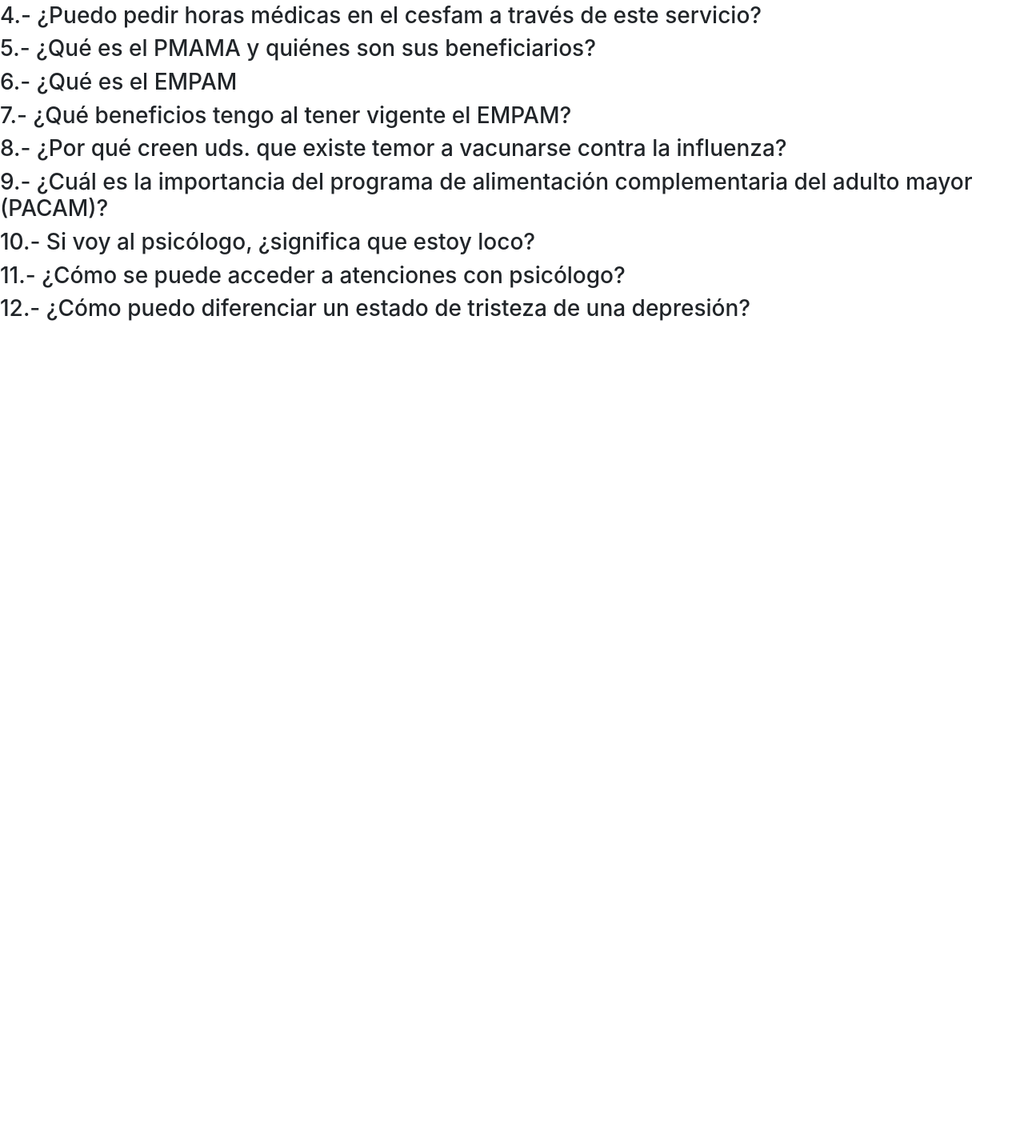
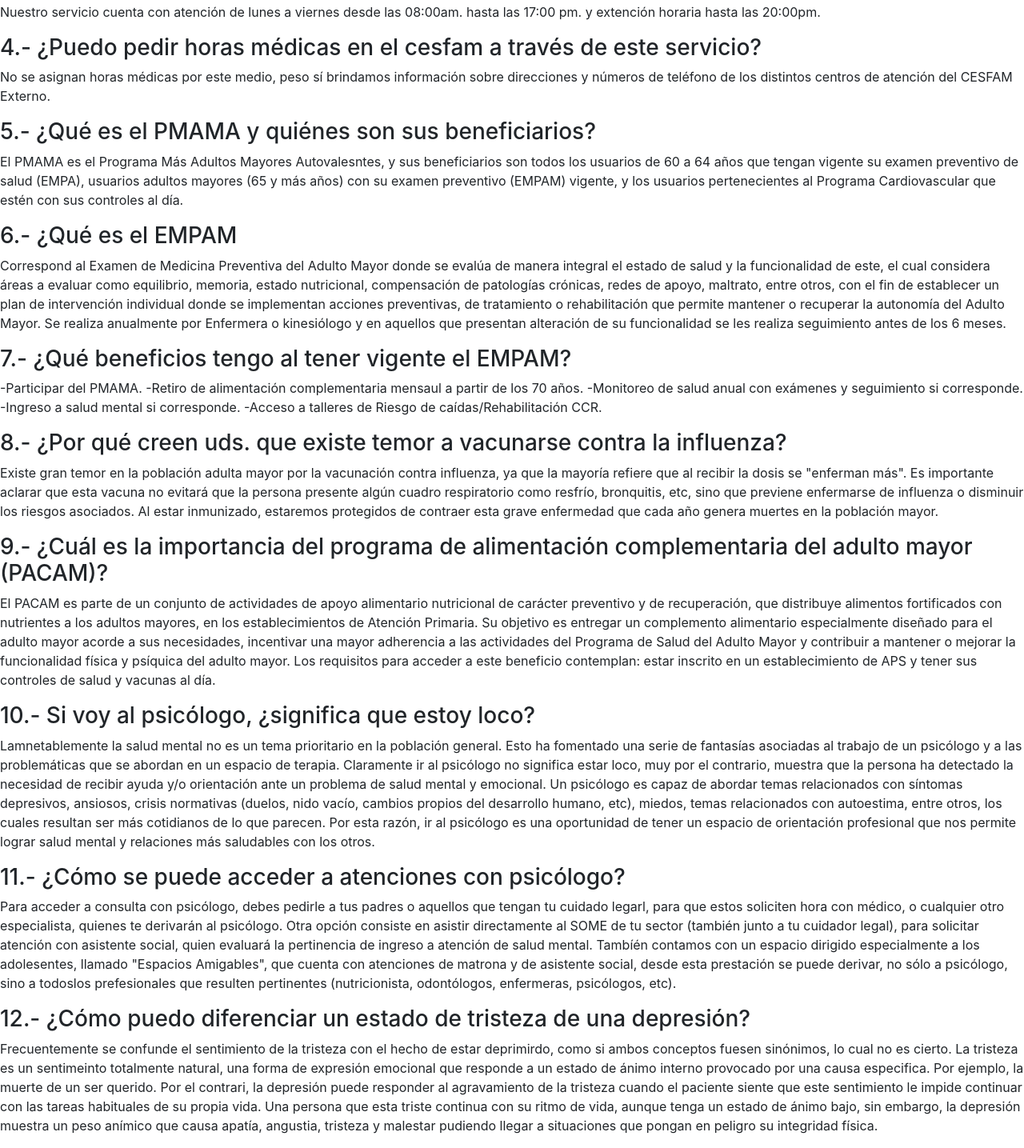
Before and after one commit to MasterH12/CESFAM-FRANCIA-VALDIVIA, a plain HTML site: page public/admin/Preguntas frecuentes.html in a window 1280 px wide. Shown: the part 322-1757 px from the top of the page at 80% size. Before the commit the page ends 800 px from the top, so only its background shows below. Drawn offline with nearby package versions, Linux system fonts and the light colour scheme.

Commit message:
preguntas frecuentes

```diff
--- a/public/admin/Preguntas frecuentes.html
+++ b/public/admin/Preguntas frecuentes.html
@@ -53,14 +53,34 @@
 		   	<h3>2.- ¿Qué tipo de profesionales atiende?</h3>
 		   	<p>El equipo está compuesto por profesionales de diversas áreas de la salud, como enfermeras/os, médicos, nutricionista y psicólogos que lo pueden orientar en las más variadas consultas en salud.</p>
 		   	<h3>3.- ¿Cuál es el horario de atención?</h3>
-
+		   	<p>Nuestro servicio cuenta con atención de lunes a viernes desde las 08:00am. hasta las 17:00 pm. y extención horaria hasta las 20:00pm.</p>
 		   	<h3>4.- ¿Puedo pedir horas médicas en el cesfam a través de este servicio?</h3>
+		   	<p>No se asignan horas médicas por este medio, peso sí brindamos información sobre direcciones y números de teléfono de los distintos centros de atención del CESFAM Externo.</p>
 		   	<h3>5.- ¿Qué es el PMAMA y quiénes son sus beneficiarios?</h3>
+		   	<p>El PMAMA es el Programa Más Adultos Mayores Autovalesntes, y sus beneficiarios son todos los usuarios de 60 a 64 años que tengan vigente su examen preventivo de salud (EMPA), usuarios adultos mayores (65 y más años) con su examen preventivo (EMPAM) vigente, y los usuarios pertenecientes al Programa Cardiovascular que estén con sus controles al día.</p>
 		   	<h3>6.- ¿Qué es el EMPAM</h3>
+		   	<p>Correspond al Examen de Medicina Preventiva del Adulto Mayor donde se evalúa de manera integral el estado de salud y la funcionalidad de este, el cual considera áreas a evaluar como equilibrio, memoria, estado nutricional, compensación de patologías crónicas, redes de apoyo, maltrato, entre otros, con el fin de establecer un plan de intervención individual donde se implementan acciones preventivas, de tratamiento o rehabilitación que permite mantener o recuperar la autonomía del Adulto Mayor. Se realiza anualmente por Enfermera o kinesiólogo y en aquellos que presentan alteración de su funcionalidad se les realiza seguimiento antes de los 6 meses.</p>
 		   	<h3>7.- ¿Qué beneficios tengo al tener vigente el EMPAM?</h3>
+		   	<p>-Participar del PMAMA.
+		   	   -Retiro de alimentación complementaria mensaul a partir de los 70 años.
+		   	   -Monitoreo de salud anual con exámenes y seguimiento si corresponde.
+		   	   -Ingreso a salud mental si corresponde.
+		   	   -Acceso a talleres de Riesgo de caídas/Rehabilitación CCR.</p>
 		   	<h3>8.- ¿Por qué creen uds. que existe temor a vacunarse contra la influenza?</h3>
+		   	<p>Existe gran temor en la población adulta mayor por la vacunación contra influenza, ya que la mayoría refiere que al recibir la dosis se "enferman más". Es importante aclarar que esta vacuna no evitará que la persona presente algún cuadro respiratorio como resfrío, bronquitis, etc, sino que previene enfermarse de influenza o disminuir los riesgos asociados.
+		   	Al estar inmunizado, estaremos protegidos de contraer esta grave enfermedad que cada año genera muertes en la población mayor.</p>
 		   	<h3>9.- ¿Cuál es la importancia del programa de alimentación complementaria del adulto mayor (PACAM)?</h3>
+		   	<p>El PACAM es parte de un conjunto de actividades de apoyo alimentario nutricional de carácter preventivo y de recuperación, que distribuye alimentos fortificados con nutrientes a los adultos mayores, en los establecimientos de Atención Primaria.
+		   	Su objetivo es entregar un complemento alimentario especialmente diseñado para el adulto mayor acorde a sus necesidades, incentivar una mayor adherencia a las actividades del Programa de Salud del Adulto Mayor y contribuir a mantener o mejorar la funcionalidad física y psíquica del adulto mayor.
+		   	Los requisitos para acceder a este beneficio contemplan: estar inscrito en un establecimiento de APS y tener sus controles de salud y vacunas al día.</p>
 		   	<h3>10.- Si voy al psicólogo, ¿significa que estoy loco?</h3>
+		   	<p>Lamnetablemente la salud mental no es un tema prioritario en la población general. Esto ha fomentado una serie de fantasías asociadas al trabajo de un psicólogo y a las problemáticas que se abordan en un espacio de terapia. Claramente ir al psicólogo no significa estar loco, muy por el contrario, muestra que la persona ha detectado la necesidad de recibir ayuda y/o orientación ante un problema de salud mental y emocional. Un psicólogo es capaz de abordar temas relacionados con síntomas depresivos, ansiosos, crisis normativas (duelos, nido vacío, cambios propios del desarrollo humano, etc), miedos, temas relacionados con autoestima, entre otros, los cuales resultan ser más cotidianos de lo que parecen. Por esta razón, ir al psicólogo es una oportunidad de tener un espacio de orientación profesional que nos permite lograr salud mental y relaciones más saludables con los otros.</p>
 		   	<h3>11.- ¿Cómo se puede acceder a atenciones con psicólogo?</h3>
+		   	<p>Para acceder a consulta con psicólogo, debes pedirle a tus padres o aquellos que tengan tu cuidado legarl, para que estos soliciten hora con médico, o cualquier otro especialista, quienes te derivarán al psicólogo.
+		   	Otra opción consiste en asistir directamente al SOME de tu sector (también junto a tu cuidador legal), para solicitar atención con asistente social, quien evaluará la pertinencia de ingreso a atención de salud mental.
+		   Tambíén contamos con un espacio dirigido especialmente a los adolesentes, llamado "Espacios Amigables", que cuenta con atenciones de matrona y de asistente social, desde esta prestación se puede derivar, no sólo a psicólogo, sino a todoslos prefesionales que resulten pertinentes (nutricionista, odontólogos, enfermeras, psicólogos, etc).</p>
 		   	<h3>12.- ¿Cómo puedo diferenciar un estado de tristeza de una depresión?</h3>
+		   	<p>Frecuentemente se confunde el sentimiento de la tristeza con el hecho de estar deprimirdo, como si ambos conceptos fuesen sinónimos, lo cual no es cierto.
+		   	La tristeza es un sentimeinto totalmente natural, una forma de expresión emocional que responde a un estado de ánimo interno provocado por una causa especifica. Por ejemplo, la muerte de un ser querido.
+		   Por el contrari, la depresión puede responder al agravamiento de la tristeza cuando el paciente siente que este sentimiento le impide continuar con las tareas habituales de su propia vida. Una persona que esta triste continua con su ritmo de vida, aunque tenga un estado de ánimo bajo, sin embargo, la depresión muestra un peso anímico que causa apatía, angustia, tristeza y malestar pudiendo llegar a situaciones que pongan en peligro su integridad física.</p>
 		   </div>
```
